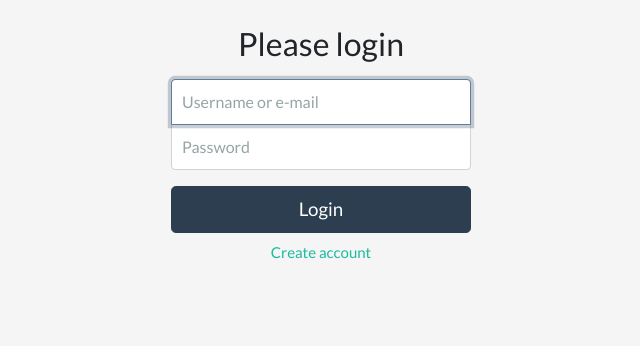
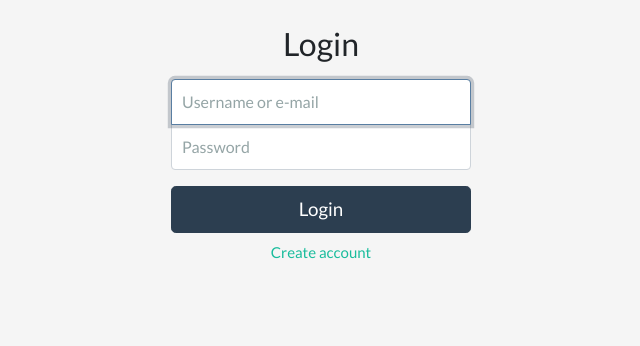
Before and after one commit to marcegeek/personal-inventory, a Flask app: page /login in a window 1280 px wide. Shown: the part 74-420 px from the top of the page, without its empty margins (319-959 px from the left). Run offline with Flask 2, Linux system fonts and the light colour scheme; some libraries are stand-ins or nearby versions.

Commit message:
cambio título form de login

```diff
--- a/personal_inventory/presentation/templates/login.html
+++ b/personal_inventory/presentation/templates/login.html
@@ -7,7 +7,7 @@
 {% block main %}
   <div class="text-center">
     <form class="form-login" method="post">
-      <h1 class="h3 mb-3 font-weight-normal">{{ _('Please login') }}</h1>
+      <h1 class="h3 mb-3 font-weight-normal">{{ _('Login') }}</h1>
       <label for="inputUsernameEmail" class="sr-only">{{ _('Username or e-mail') }}</label>
       <input type="text" id="inputUsernameEmail" name="username_email" class="form-control" placeholder="{{ _('Username or e-mail') }}" required autofocus>
       <div class="mb-3">
```
